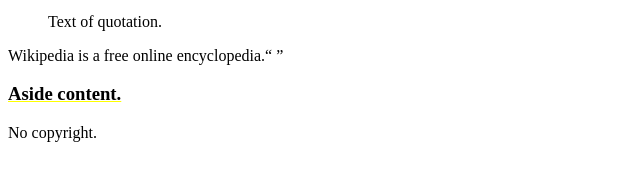
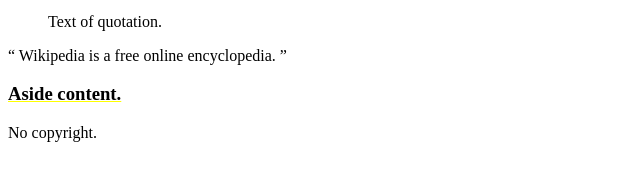
Before and after one commit to Rijngshaffen/test, a plain HTML site: page index.html in a window 1280 px wide. Shown: the part 551-732 px from the top of the page, 0-640 px from the left. Drawn offline with Linux system fonts and the light colour scheme.

Commit message:
cite fix?

```diff
--- a/index.html
+++ b/index.html
@@ -48,7 +48,8 @@
                     With <q> you can use "cite" attribute. -->
                     Text of quotation.
                 </blockquote>
-                Wikipedia is a free online encyclopedia.<q cite="https://en.wikipedia.org/wiki/wikipedia/">
+                <q cite="https://en.wikipedia.org/wiki/wikipedia/">
+                    Wikipedia is a free online encyclopedia.
                 </q>
             <aside>
                 <h3>
```
